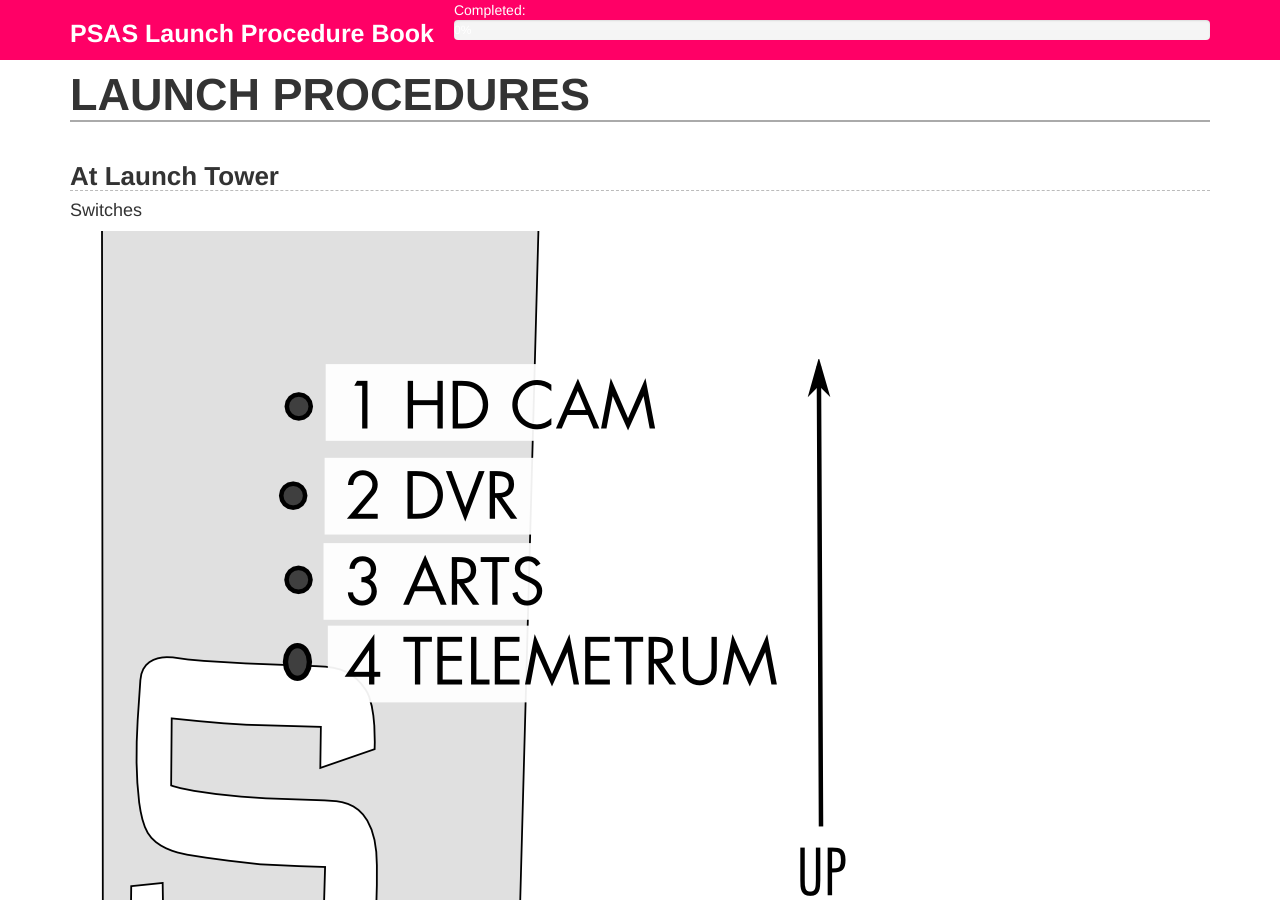
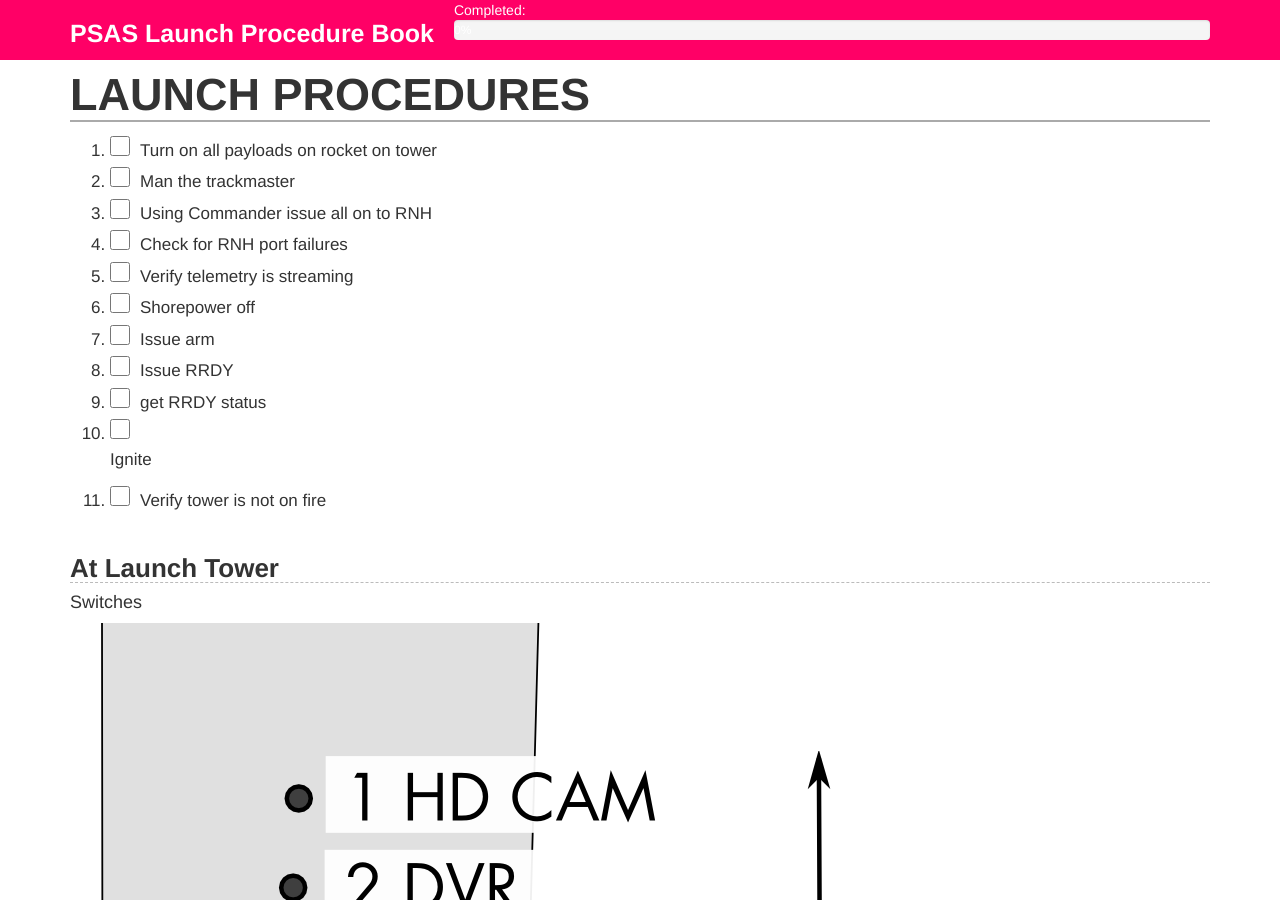
Before and after one commit to psas/procedure-book, a Jekyll site: the page built from 06-Launch.markdown, in a window 1280 px wide and 900 px high. Built offline with Jekyll 4.4.1, drawn with Linux system fonts in a browser that asks for light colours.

Commit message:
Added new launch procedures

```diff
--- a/06-Launch.markdown
+++ b/06-Launch.markdown
@@ -4,6 +4,24 @@ layout: base
 ---
 
 # Launch Procedures
+
+ 1. Turn on all payloads on rocket on tower
+ 1. Man the trackmaster
+ 1. Using Commander issue all on to RNH
+ 1. Check for RNH port failures
+ 1. Verify telemetry is streaming
+ 1. Shorepower off
+ 1. Issue arm
+ 1. Issue RRDY
+ 1. get RRDY status
+ 1. Ignite
+
+ 1. Verify tower is not on fire
+
+
+
+
+
 
 ## At Launch Tower
 
```
